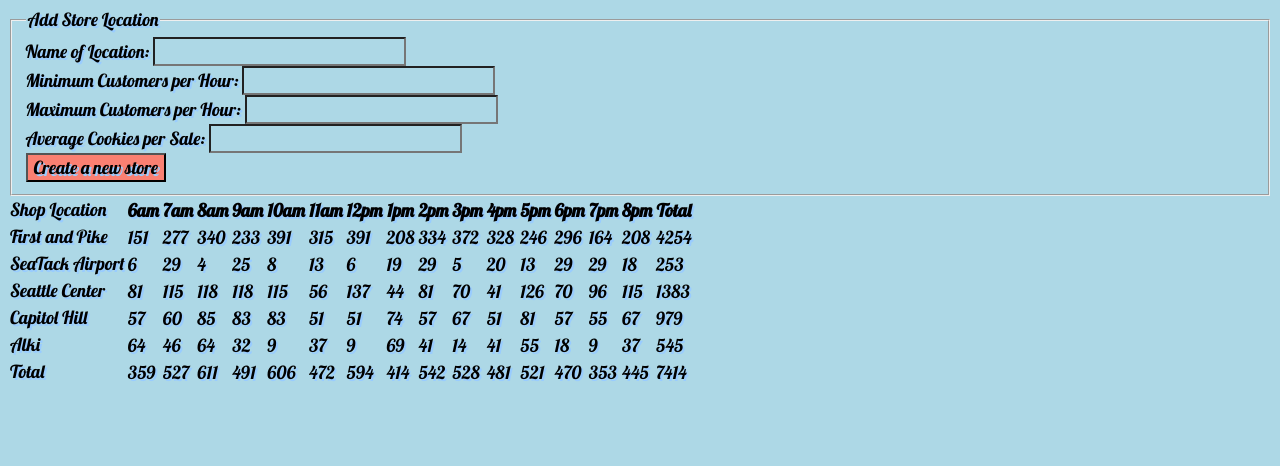
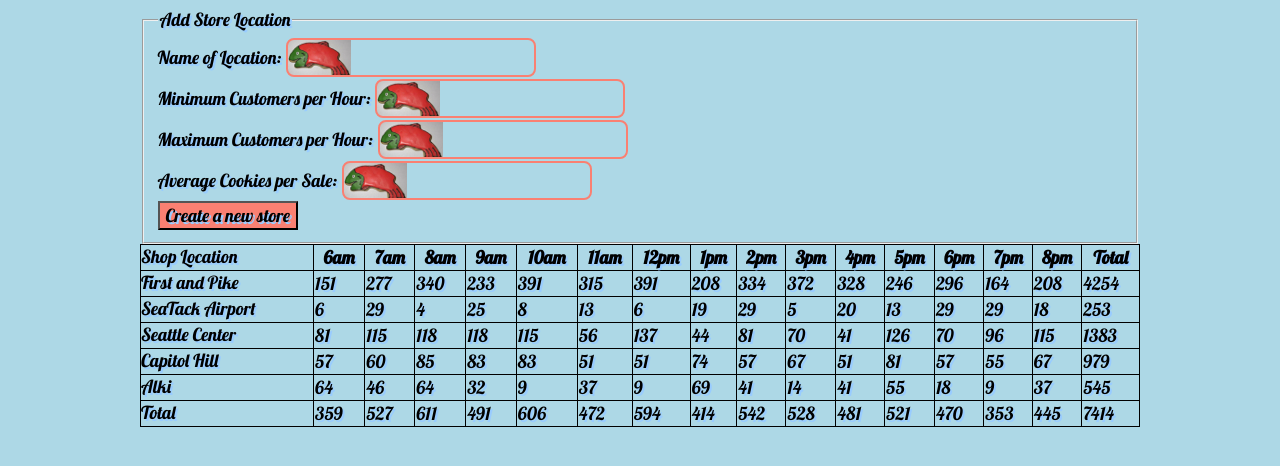
Before and after one commit to dambergn-codefellows/salmon_cookies, a plain HTML site: page sales.html in a window 1280 px wide. Drawn offline with Linux system fonts and the light colour scheme.

Commit message:
Started some CSS on the form.

```diff
--- a/assets/css/style.css
+++ b/assets/css/style.css
@@ -35,3 +35,52 @@
 }
 
 #hideframe{display: none;}
+
+input[type=text] {
+    width: 250px;
+    padding: 6px 0px;
+    margin: 1px;
+    box-sizing: border-box;
+    border: 2px solid salmon;
+    border-radius: 8px;
+    background-color: lightblue;
+    background-image: url('../img/frosted-cookie-40px.jpg');
+    background-position: 0px 0px;
+    background-repeat: no-repeat;
+    padding-left: 63px;
+    -webkit-transition: width 0.4s ease-in-out;
+    transition: width 0.4s ease-in-out;
+}
+
+input[type=text]:focus {
+    width: 75%;
+}
+
+form {
+  width: 100%;
+  max-width: 1000px;
+  margin-left: auto;
+  margin-right: auto;
+}
+
+table, th, td, tr{
+  border:solid black 1px;
+  border-collapse: collapse;
+  margin-left: auto;
+  margin-right: auto;
+
+  /*margin: 0 auto;*/
+}
+
+table {
+  width: 100%;
+  max-width: 1000px;
+}
+
+td:hover {
+  background-color: lightblue;
+}
+
+tr:last-child{
+
+}
```
